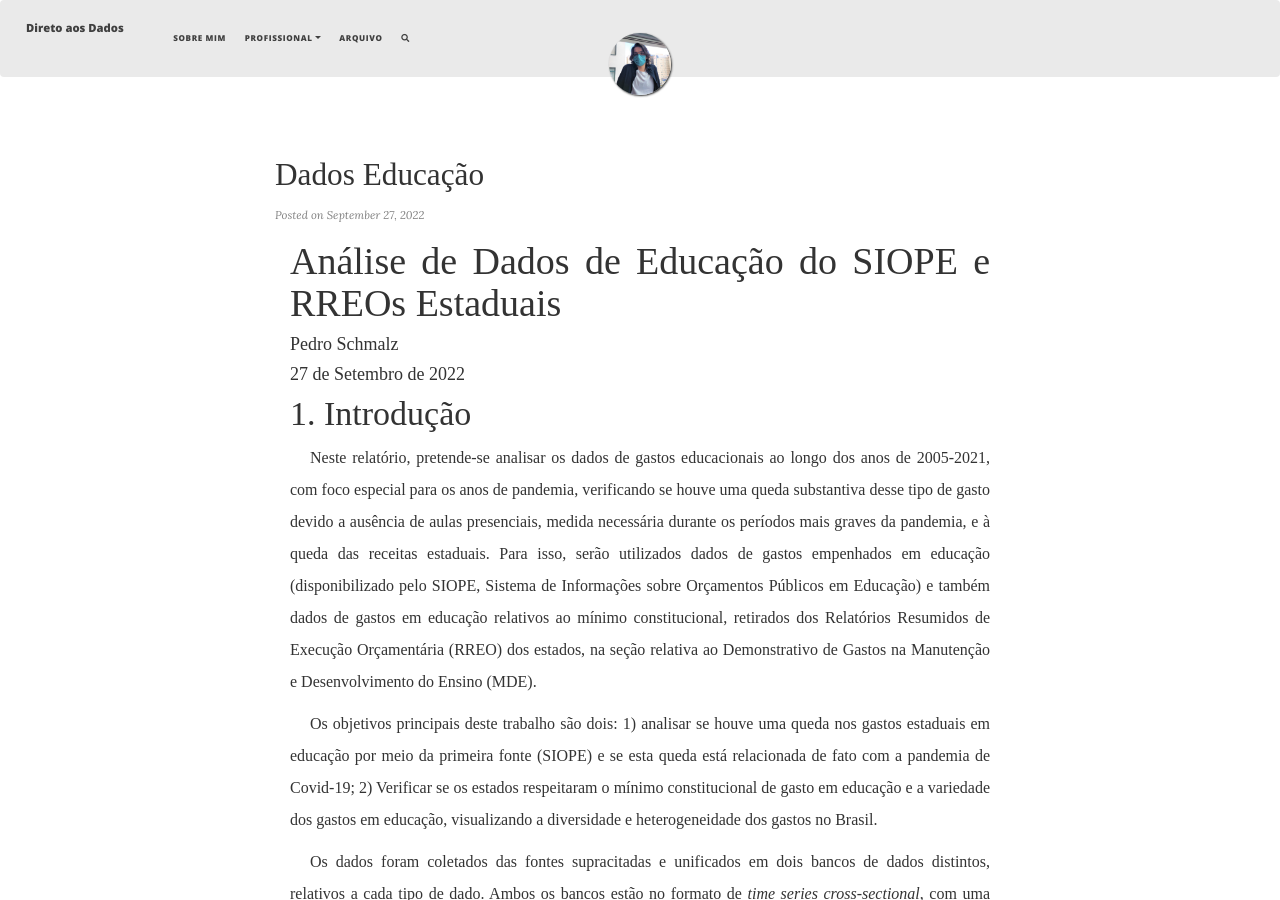
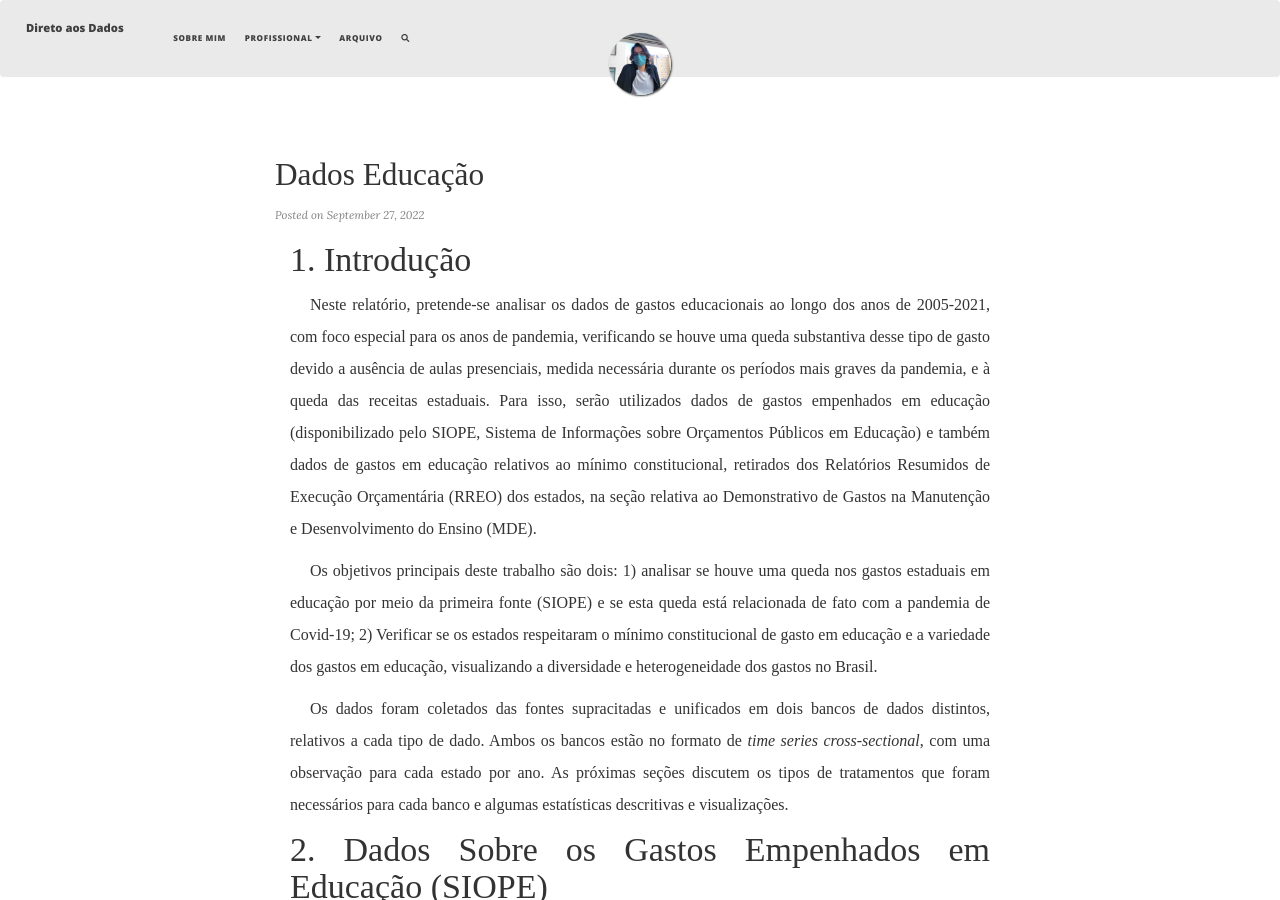
Before and after one commit to PedroSchmalz/pedroschmalz.github.io, a Jekyll site: the page _posts/2022-09-27-Dados-Educação.html, which Jekyll copies as it is, in a window 1280 px wide and 900 px high. Built offline with Jekyll 4.4.1, drawn with Linux system fonts in a browser that asks for light colours; nearby versions of some CDN libraries; comment, search, counter and statistics services are not loaded.

Commit message:
Add files via upload

```diff
--- a/_posts/2022-09-27-Dados-Educação.html
+++ b/_posts/2022-09-27-Dados-Educação.html
@@ -9,10 +9,9 @@
 <meta http-equiv="X-UA-Compatible" content="IE=EDGE" />
 
 
-<meta name="author" content="Pedro Schmalz" />
-
-
-<title>Análise de Dados de Educação do SIOPE e RREOs Estaduais</title>
+
+
+<title>Trabalho-Final-Pedro.knit</title>
 
 <script>// Pandoc 2.9 adds attributes on both header and div. We remove the former (to
 // be compatible with the behavior of Pandoc < 2.8).
@@ -586,10 +585,6 @@ pre code {
 
 
 
-<h1 class="title toc-ignore">Análise de Dados de Educação do SIOPE e
-RREOs Estaduais</h1>
-<h4 class="author">Pedro Schmalz</h4>
-<h4 class="date">27 de Setembro de 2022</h4>
 
 </div>
 
```
